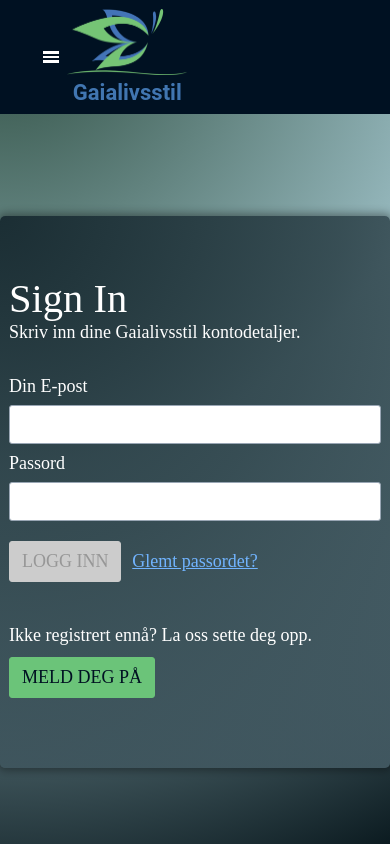
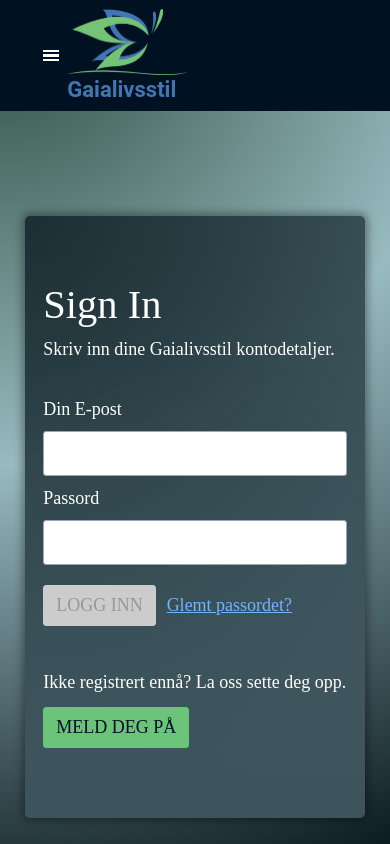
Before and after one commit to utviklerToni/gaialivsstil-reactApp, a React (Create React App) app: page /isLoggingIn in a window 390 px wide. Shown: the top 844 px of the page. Built offline with nearby package versions, Linux system fonts and the light colour scheme.

Commit message:
added fix for link

```diff
--- a/src/App.js
+++ b/src/App.js
@@ -34,7 +34,7 @@ const App = () => {
 	if (token) {
 		routes = (
 			<Fragment>
-				<Route path='/' element={<Home />} />
+				<Route path='/gaialivsstil-reactApp' element={<Home />} />
 				<Route path='/services' element={<Services />} />
 				<Route path='/about' element={<About />} />
 				<Route path='/isLoggingIn' element={<Navigate to='/' />} />
@@ -59,7 +59,7 @@ const App = () => {
 	} else {
 		routes = (
 			<Fragment>
-				<Route path='/' element={<Home />} />
+				<Route path='/gaialivsstil-reactApp' element={<Home />} />
 				<Route path='/services' element={<Services />} />
 				<Route path='/about' element={<About />} />
 				<Route path='/isLoggingIn' element={<Auth />} />
--- a/src/shared/components/Navigation/Header/MainNavigation.jsx
+++ b/src/shared/components/Navigation/Header/MainNavigation.jsx
@@ -5,6 +5,7 @@ import navLogo from '../../../../assets/png/navLogoMedium.png';
 import NavLinks from './NavLinks';
 import SideDrawer from '../SideDrawer/SideDrawer';
 import Backdrop from '../../UIElements/Backdrop';
+import { Link } from 'react-router-dom';
 
 const MainNavigation = () => {
 	const [openSideDrawer, setOpenSideDrawer] = useState(false);
@@ -37,12 +38,14 @@ const MainNavigation = () => {
 					<div className='logo-links'>
 						<div className='flex-left-links'>
 							<div className='logo-title-box'>
+								<Link to='/gaialivsstil-reactApp'>
 									<img
 										src={navLogo}
 										alt=''
 										style={{ maxWidth: '120px' }}
 									/>
 									<h3 className='logo-text'>Gaialivsstil</h3>
+								</Link>
 							</div>
 							<nav className='main-nav-links' style={{ flexGrow: '1' }}>
 								<NavLinks />
--- a/src/shared/components/Navigation/Header/NavLinks.jsx
+++ b/src/shared/components/Navigation/Header/NavLinks.jsx
@@ -15,7 +15,7 @@ const NavLinks = (props) => {
 			<div className='nav-items nav-box'>
 				<div className='nav-left'>
 					<NavLink
-						to='/'
+						to='/gaialivsstil-reactApp'
 						className={({ isActive }) =>
 							isActive
 								? 'nav-links footer-link active_link'
--- a/src/user/pages/Auth.css
+++ b/src/user/pages/Auth.css
@@ -75,7 +75,7 @@
 	}
 }
 
-@media (max-width: 500px) {
+@media only screen and (max-width: 500px) {
 	.left-right-pad3 {
 		padding: 0rem 0rem;
 	}
@@ -83,4 +83,11 @@
 	.padT24_padB3 {
 		padding: 18rem 1rem;
 	}
+
+	.auth-form {
+		width: 100%;
+		max-width: 87vw;
+		padding: 3rem 2rem;
+		line-height: 1.5;
 	}
+}
```
Also changed, not shown: 1 other file (tests, documents, lock files or other folders). Lines whose indentation alone changed are shown as unchanged.
